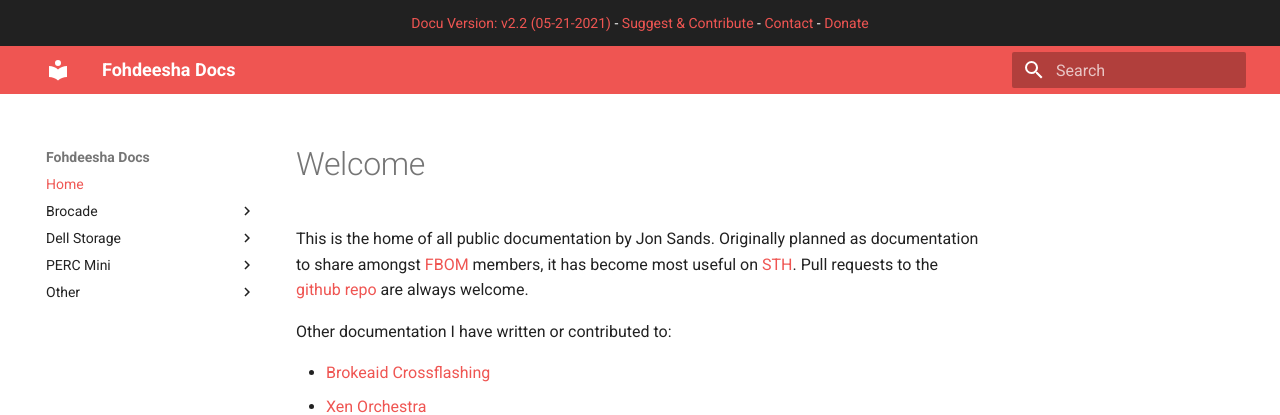
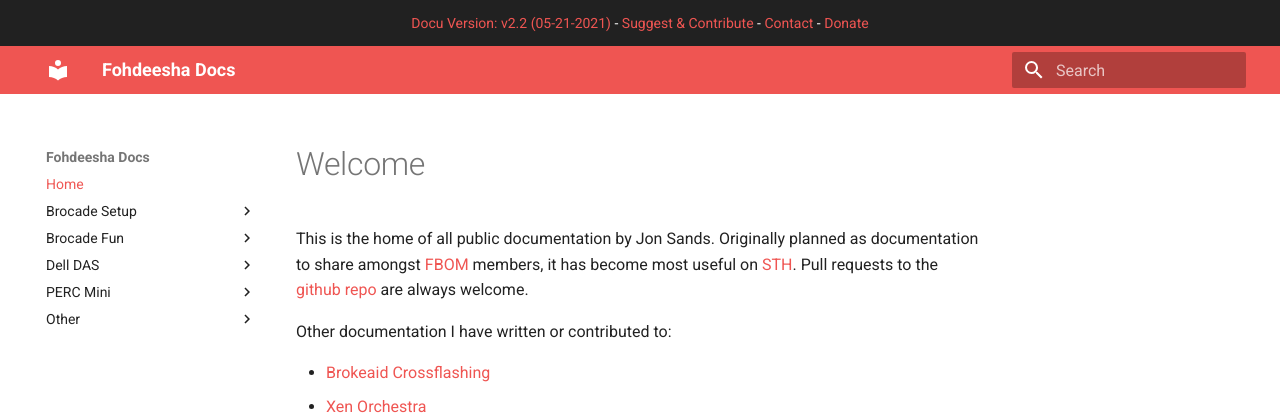
Before and after one commit to Fohdeesha/lab-docu, an MkDocs documentation site: the page built from docs/index.md, in a window 1280 px wide. Shown: the top 415 px of the page. Built offline with MkDocs 1.6.1 and Material for MkDocs 9.7.7, drawn with Linux system fonts in a browser that asks for light colours.

Commit message:
re-organize sections

```diff
--- a/mkdocs.yml
+++ b/mkdocs.yml
@@ -9,12 +9,13 @@ theme:
 dev_addr: 192.168.1.27:8000
 nav:
     - Home: index.md
-    - Brocade:
+    - Brocade Setup:
         - 'FCX / ICX6610': 'fcx.md'
         - 'ICX6430 / ICX6450': 'icx64xx.md'
         - 'ICX6650': 'icx6650.md'
         - 'ICX7150': 'icx7150.md'
         - 'ICX7250 / ICX7450': 'icx7250.md'
+    - Brocade Fun:
         - 'JTAG LB6M': 'jtag.md'
         - 'JTAG ICX6610': 'jtag6610.md'
         - 'Hidden Dev Stuff': hidden.md
@@ -23,7 +24,7 @@ nav:
         - 'Extracting Licenses': extract.md
         - 'ICX6610 Stack Ports': stack-ports.md
         - 'EEPROM Unlocks': eeprom.md
-    - Dell Storage:
+    - Dell DAS:
         - 'MD1200/MD1220': 'md1200.md'
         - 'SC200/SC220': 'sc200.md'
     - PERC Mini:
```
